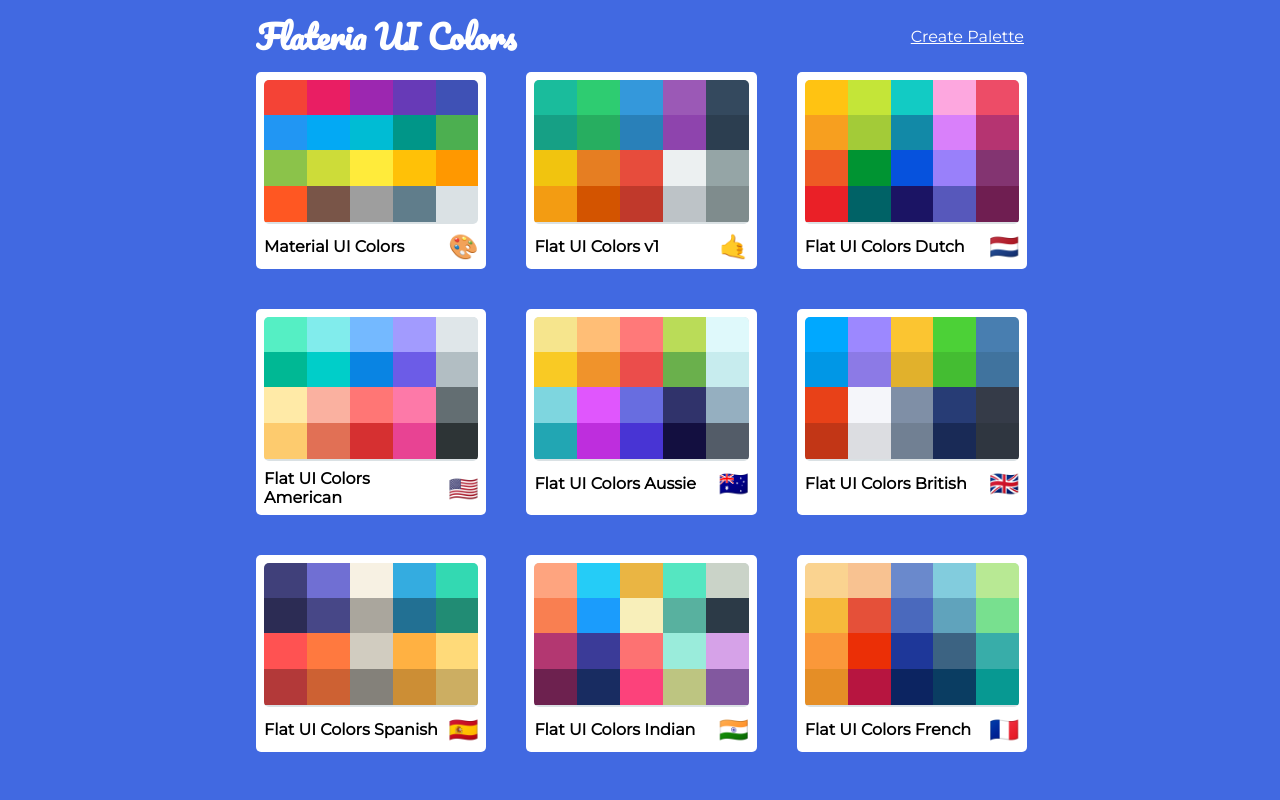
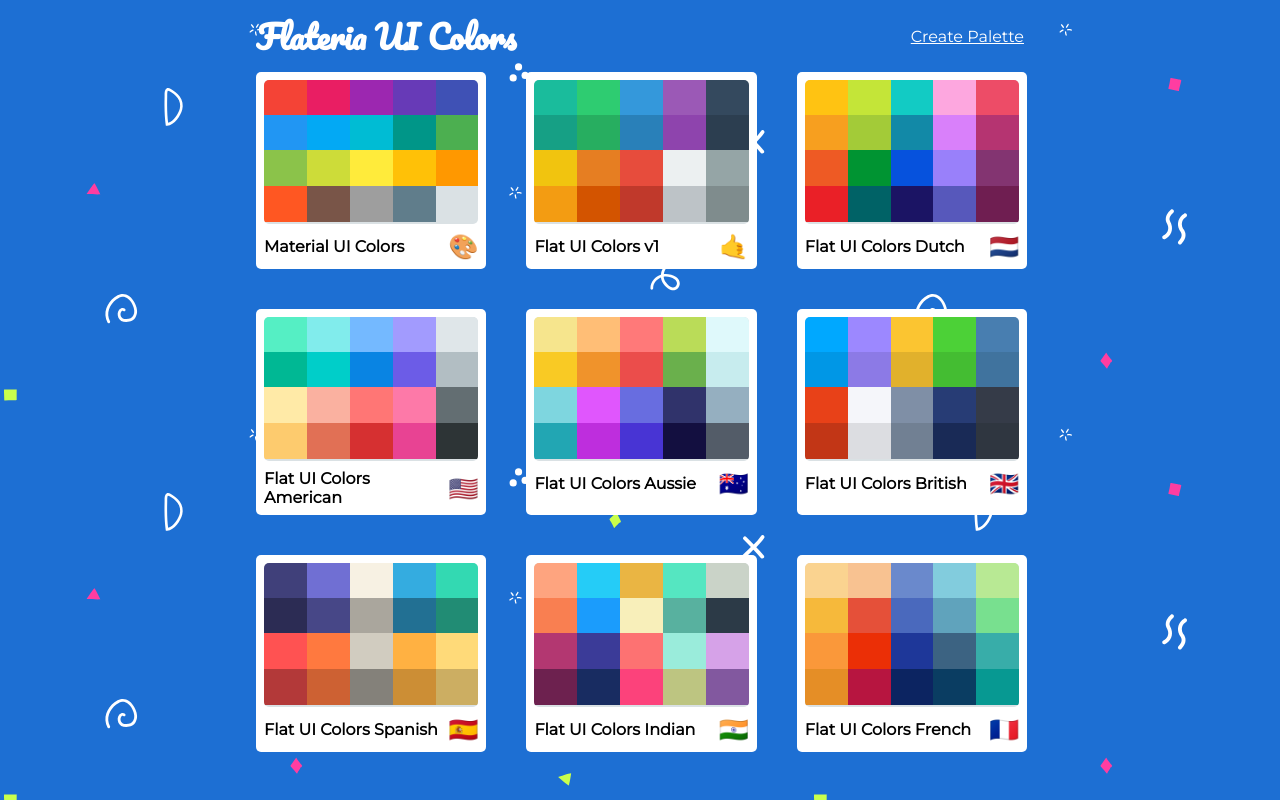
Before and after one commit to Iqbaltz/Flateria-UI-Colors, a React (Create React App) app: page / in a window 1280 px wide. Built offline with nearby package versions, Linux system fonts and the light colour scheme.

Commit message:
add svg background

```diff
--- a/src/styles/PaletteListStyles.js
+++ b/src/styles/PaletteListStyles.js
@@ -1,13 +1,16 @@
 import sizes from './sizes';
+import bg from './bg.svg';
 
 export default {
 	root: {
-		backgroundColor: 'royalblue',
 		minHeight: '100vh',
 		display: 'flex',
 		alignItems: 'flex-start',
 		justifyContent: 'center',
-		position: 'relative'
+		position: 'relative',
+		backgroundColor: '#1d6fd3',
+		backgroundImage: `url(${bg})`
+		/* background by SVGBackgrounds.com */
 	},
 	container: {
 		width: '50%',
```
Also changed, not shown: src/styles/bg.svg (added).
